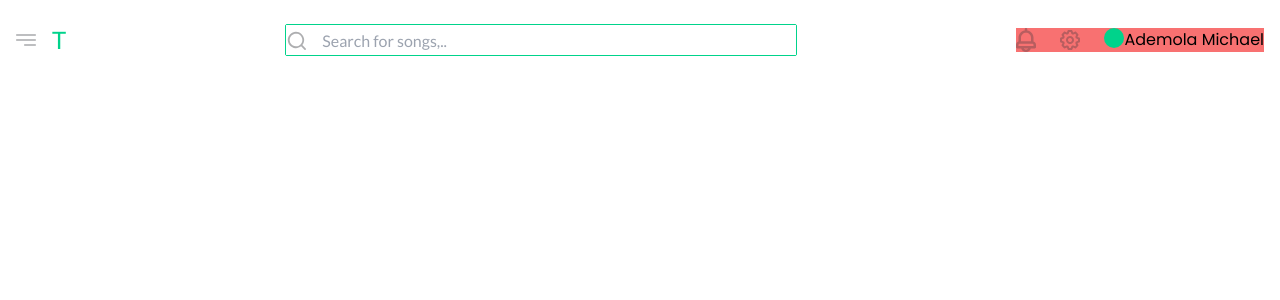
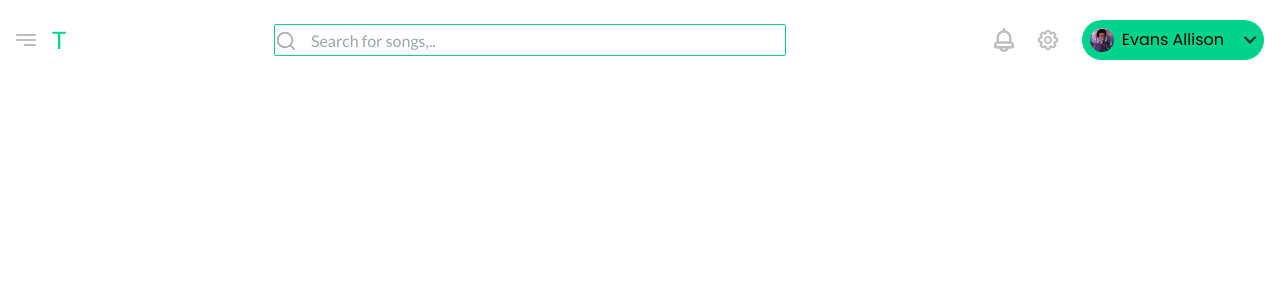
Before and after one commit to alli-Codes/Tunify-vite-, a Vue app: page / in a window 1280 px wide. Shown: the top 300 px of the page. Built offline with nearby package versions, Linux system fonts and the light colour scheme.

Commit message:
Styling the header

```diff
--- a/src/components/Header.vue
+++ b/src/components/Header.vue
@@ -4,6 +4,7 @@ import Hamburger from "./icons/Hamburger.vue";
 import Search from "./icons/Search.vue";
 import Notification from "./icons/Notification.vue";
 import Cog from "./icons/Cog.vue";
+import Arrow from "./icons/Arrow.vue";
 
 export default {
   name: "Header",
@@ -12,6 +13,7 @@ export default {
     Search,
     Notification,
     Cog,
+    Arrow,
   },
 };
 </script>
@@ -24,7 +26,7 @@ export default {
         <h2 class="text-primary text-2xl font-body">T</h2>
       </div>
       <div
-        class="search__section w-full md:max-w-[24rem] lg:max-w-[32rem] h-8 bg-green-400 flex font-body border border-primary rounded-sm relative"
+        class="search__section w-full md:max-w-[20rem] lg:max-w-[32rem] h-8 bg-green-400 flex font-body border border-primary rounded-sm relative"
       >
         <Search class="w-5 z-10" />
         <input
@@ -33,16 +35,26 @@ export default {
           placeholder="Search for songs,.."
         />
       </div>
-      <div
-        class="user__section bg-red-400 flex justify-end items-center gap-3 md:gap-6"
-      >
+      <div class="user__section flex justify-end items-center gap-3 md:gap-6">
         <Notification class="w-5" />
         <Cog class="w-5" />
-        <div class="user__details flex">
-          <span class="user__image w-5 h-5 bg-primary rounded-full"></span>
-          <p class="user__name hidden md:flex">Ademola Michael</p>
+        <div class="md:bg-primary md:p-2 flex gap-5 rounded-full">
+          <div class="user__details flex gap-2">
+            <span class="user__image w-6 h-6 rounded-full"></span>
+            <p class="user__name hidden md:flex">Evans Allison</p>
+          </div>
+          <Arrow class="hidden md:flex w-3" />
         </div>
       </div>
     </div>
   </header>
 </template>
+
+<style scoped>
+.user__image {
+  background-image: url(/images/pic.jpeg);
+  background-repeat: no-repeat;
+  background-position: top center;
+  background-size: cover;
+}
+</style>
```
